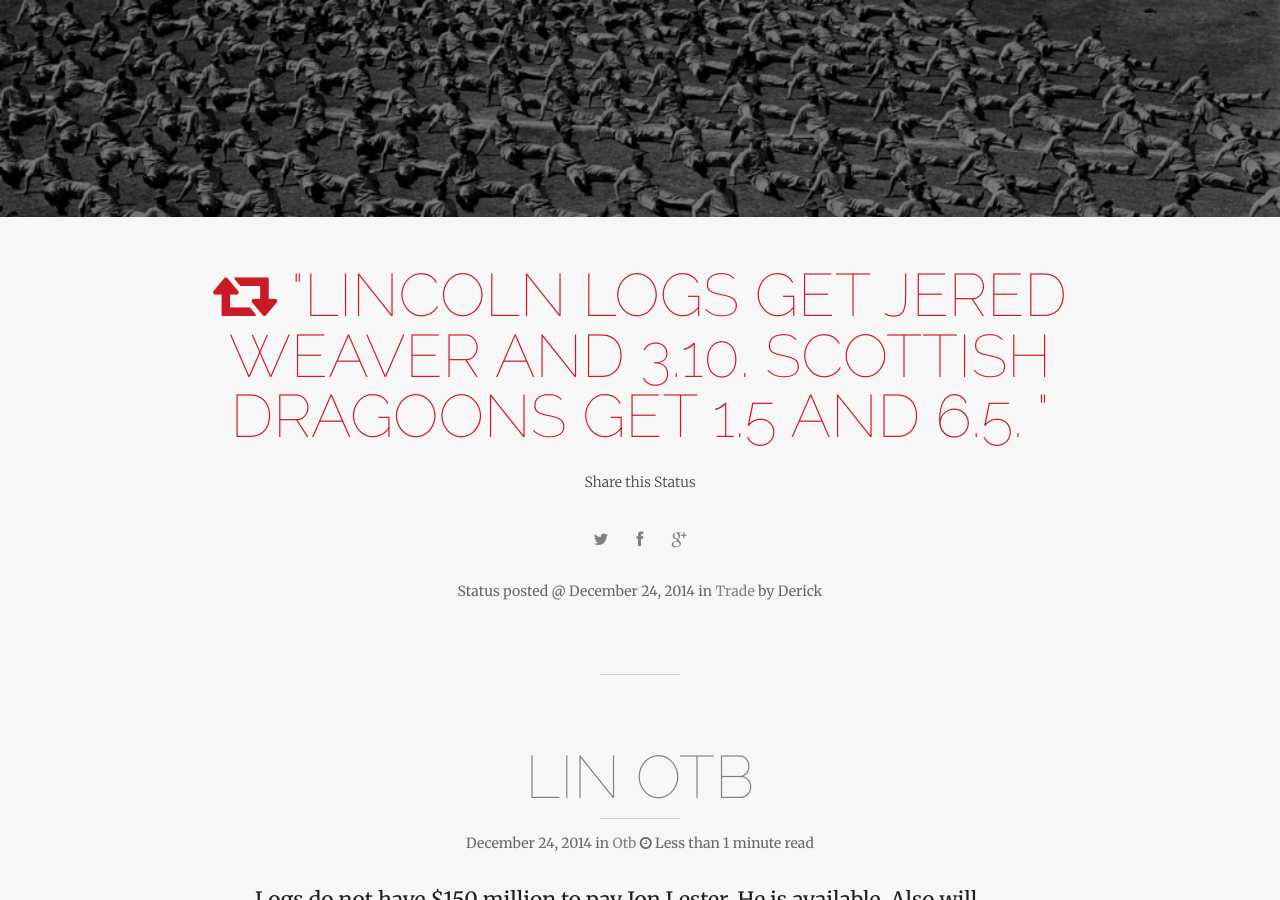
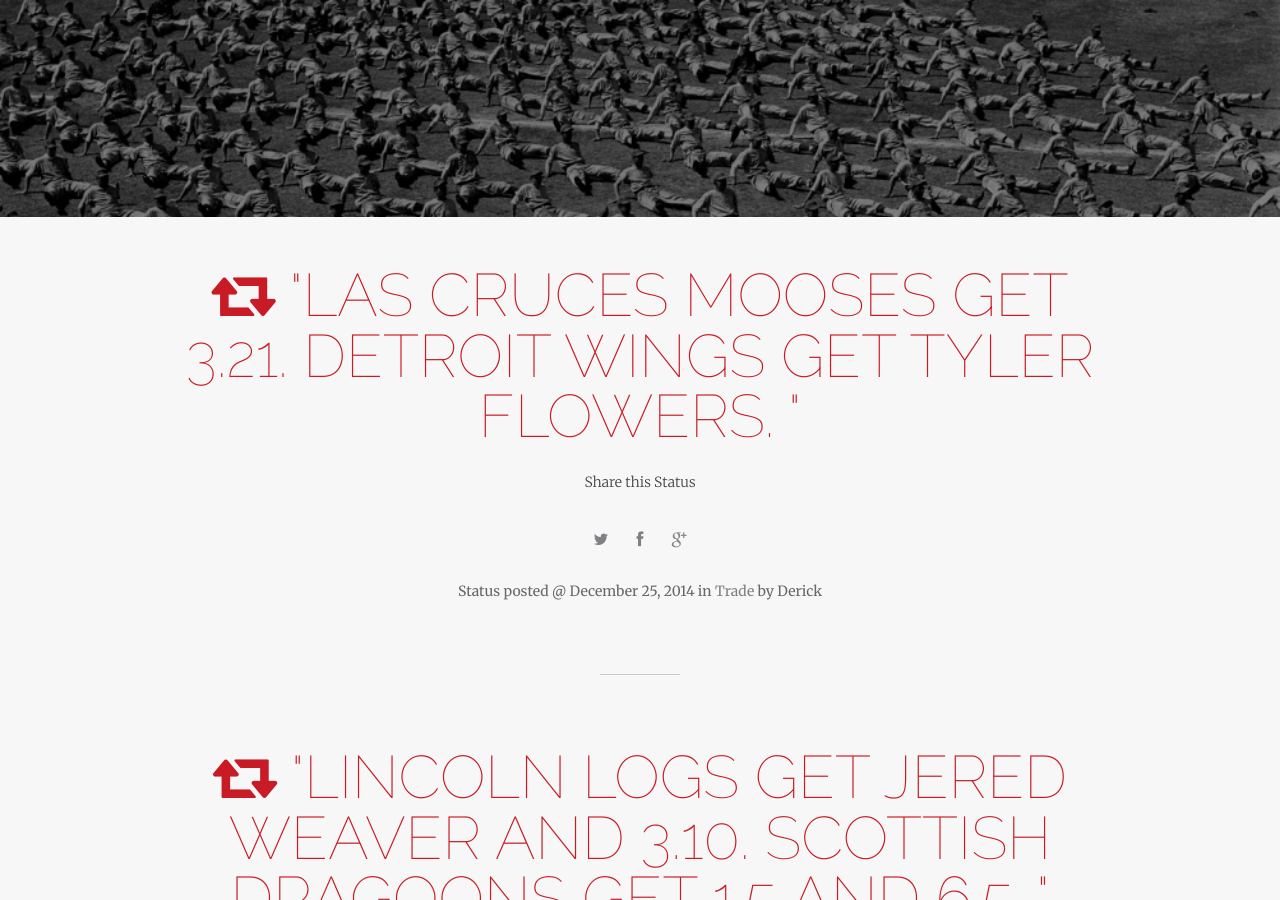
Before and after one commit to ADML1/adml1.github.io, a Jekyll site: the page built from index.html, in a window 1280 px wide and 900 px high, scrolled down 323 px. Built offline with Jekyll 4.4.1, drawn with Linux system fonts in a browser that asks for light colours; nearby versions of some CDN libraries; the list of posts is cut into pages by our own code; some of the changed text lies outside the part shown.

Commit message:
Mooses and Wings trade.

```diff
--- /dev/null
+++ b/_posts/2014-12-25-las-det-trade.md
@@ -0,0 +1,21 @@
+---
+layout: post
+title: Mooses and Wings Trade
+description: "There's no crying in baseball"
+headline: "Winner Winner Chicken Dinner"
+categories: trade
+type: status
+tags:
+  - las
+  - det
+  - 2015
+imagefeature:
+comments: true
+featured:
+published: true
+modified:
+mathjax:
+---
+
+Las Cruces Mooses get 3.21.
+Detroit Wings get Tyler Flowers.
--- a/draft.md
+++ b/draft.md
@@ -31,7 +31,7 @@
 18 | TEX | ? | ? | ? | ? | ?
 19 | SAX | ? | ? | ? | ? | ?
 20 | JUN | ? | ? | ? | ? | ?
-21 | DET | ? | ? | ? | ? | ?
+21 | DET | ? | ? | LAS | ? | ?
 22 | GAS | ? | ? | ? | ? | ?
 23 | FLR | ? | ? | ? | ? | ?
 24 | ATX | ? | ? | ? | ? | ?
--- a/trades.md
+++ b/trades.md
@@ -8,6 +8,7 @@
 
 # 2015
 
+**Mooses:** 3.21 | **Wings:** Tyler Flowers
 **Gorillas:** 3.8 | **Marsh:** Jason Castro
 **Logs:** Jered Weaver and 3.10 | **Dragoons:** 1.5 and 6.5
 **Mooses:** 1.6 | **Maulers:** Brian Dozier, Jason Hammel, Daniel Nava
```
